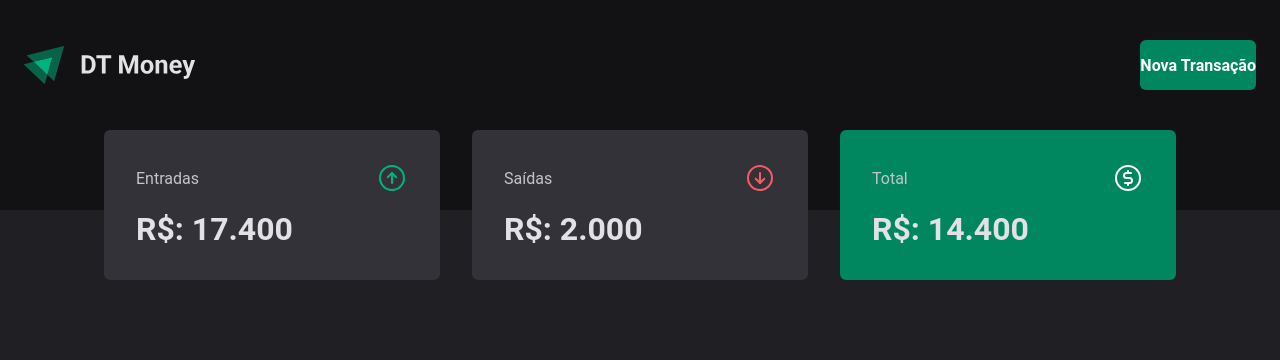
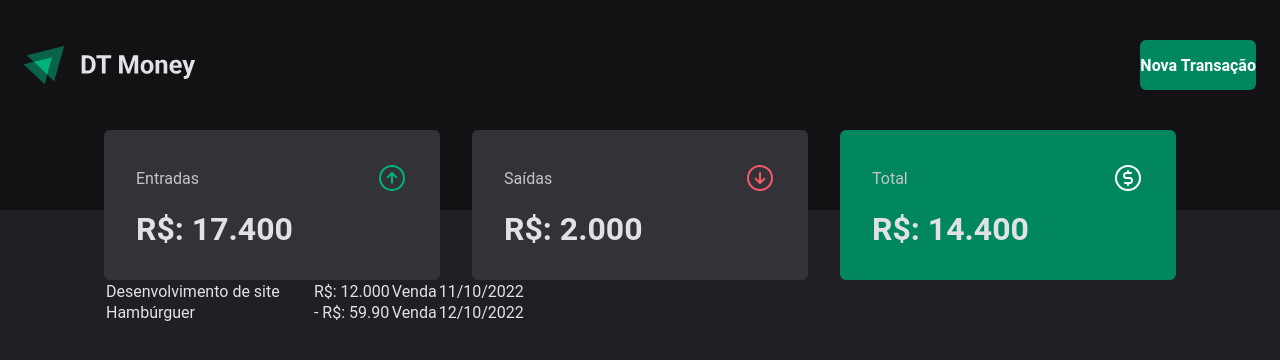
Before and after one commit to ReinaldoARamos/Dt-Money_ignite_03, a React (Vite) app: page / in a window 1280 px wide. Shown: the top 360 px of the page. Built offline with nearby package versions, Linux system fonts and the light colour scheme.

Commit message:
criando as tables

```diff
--- a/src/pages/Transactions/index.tsx
+++ b/src/pages/Transactions/index.tsx
@@ -1,11 +1,32 @@
 import { Header } from "../../Components/Header/Header";
 import { Summary } from "../../Components/Summary";
+import { TransactionsContainer } from "./style";
 
 export function Transactions() {
   return (
     <div>
       <Header />
       <Summary />
+
+    <TransactionsContainer>
+    <table>
+        <tbody>
+          <tr>
+            <td width="50%">Desenvolvimento de site</td>
+            <td>R$: 12.000</td>
+            <td>Venda</td>
+            <td>11/10/2022</td>
+          </tr>
+
+          <tr>
+            <td width="50%">Hambúrguer</td>
+            <td>- R$: 59.90</td>
+            <td>Venda</td>
+            <td>12/10/2022</td>
+          </tr>
+        </tbody>
+      </table>
+    </TransactionsContainer>
     </div>
   );
 }
--- a/src/pages/Transactions/style.ts
+++ b/src/pages/Transactions/style.ts
@@ -0,0 +1,8 @@
+import styled from "styled-components";
+
+export const TransactionsContainer = styled.main`
+    width: 100%;
+    max-width: 1120px;
+    margin: 0 auto;
+    padding: 0 1.5rem;
+`
```
